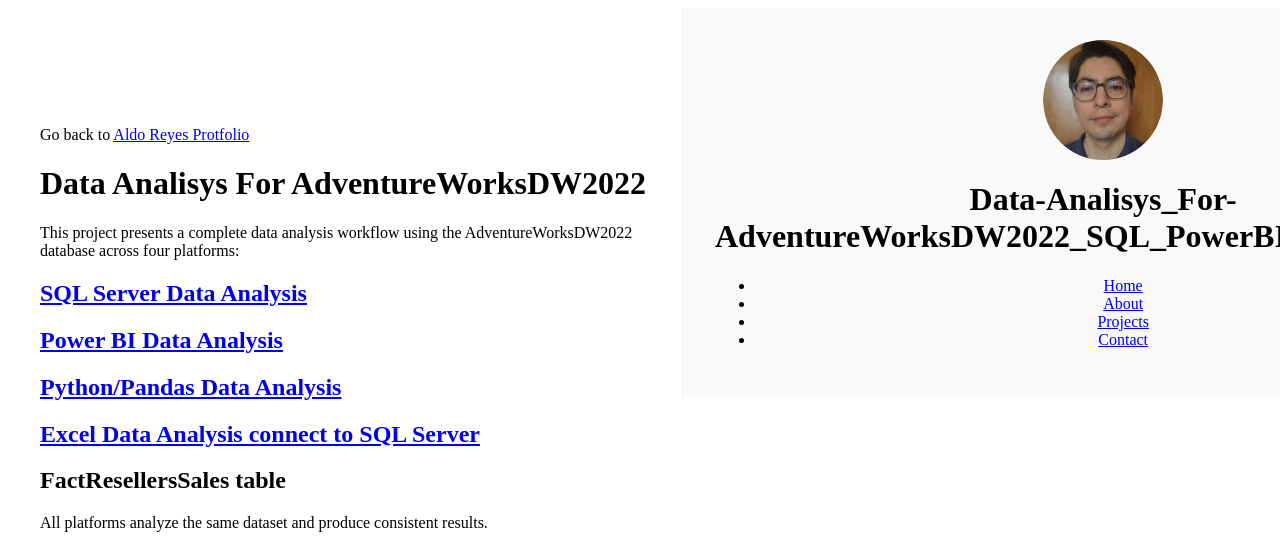
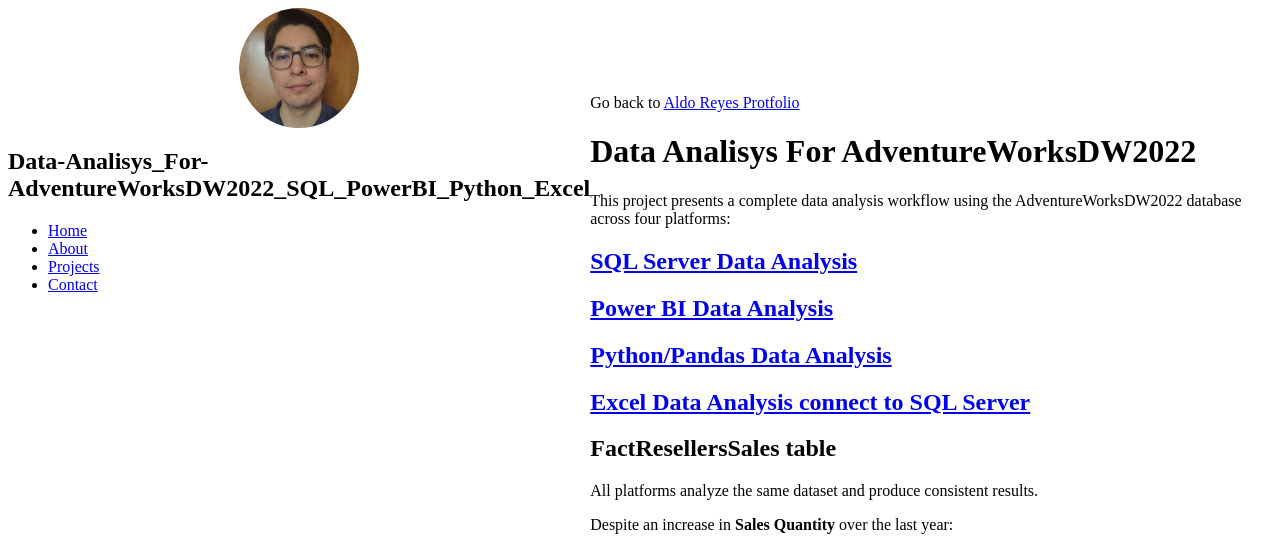
Before and after one commit to AldoReyes84/Data-Analisys_For-AdventureWorksDW2022_SQL_PowerBI_Python_Excel, a Jekyll site: the page built from README.md, in a window 1280 px wide and 900 px high, cut to the strip 0-546 px from the top of the window. Built offline with Jekyll 4.4.1, drawn with Linux system fonts in a browser that asks for light colours; our own code applies the rules of GitHub Pages for plain Markdown files.

Commit message:
Update default.html

```diff
--- a/_layouts/default.html
+++ b/_layouts/default.html
@@ -9,10 +9,7 @@
   </head>
   <body>
   <div class="main-layout">
-    <div class="left-content">
-      {{ content }}
-    </div>
-    <div class="right-sidebar">
+    <aside class="sidebar">
       {% if site.logo %}
         <img src="{{ site.logo }}" alt="logo" class="site-logo">
       {% endif %}
@@ -24,7 +21,10 @@
           {% endfor %}
         </ul>
       </nav>
-    </div>
+    </aside>
+    <main class="main-content">
+      {{ content }}
+    </main>
   </div>
 </body>
 </html>
```
